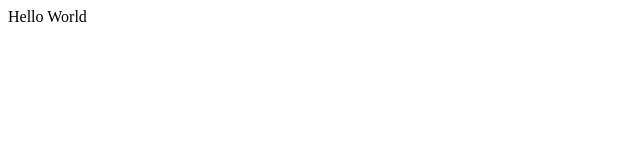
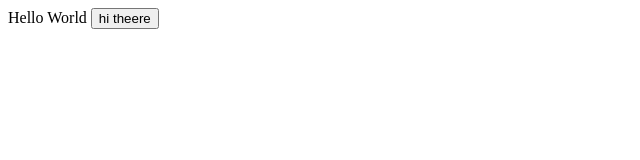
Before and after one commit to mrayor/todolist-learn, a plain HTML site: page index.html in a window 1280 px wide. Shown: the whole page, without its empty margins (0-640 px from the left). Drawn offline with Linux system fonts and the light colour scheme.

Commit message:
added button

```diff
--- a/index.html
+++ b/index.html
@@ -9,6 +9,8 @@
 
 <body>
     Hello World
+
+    <button>hi theere</button>
 </body>
 
 </html>
```
